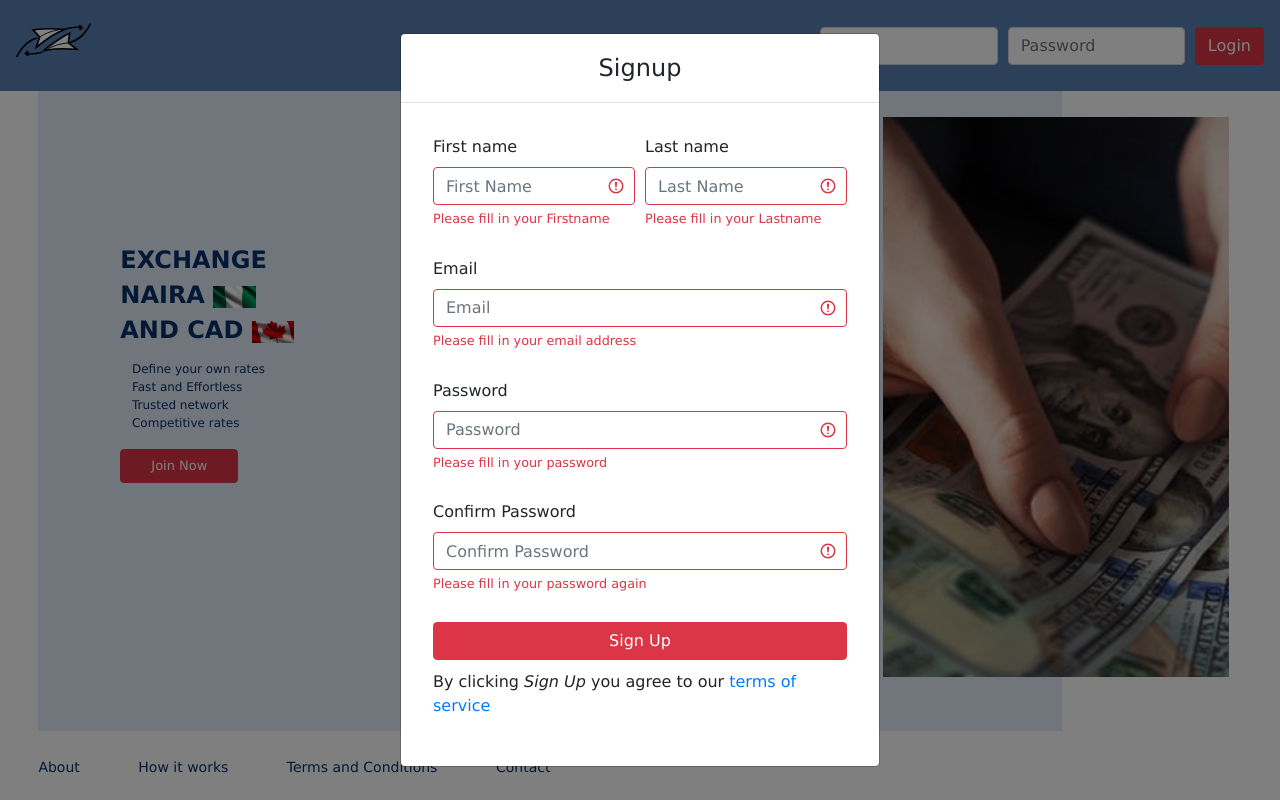
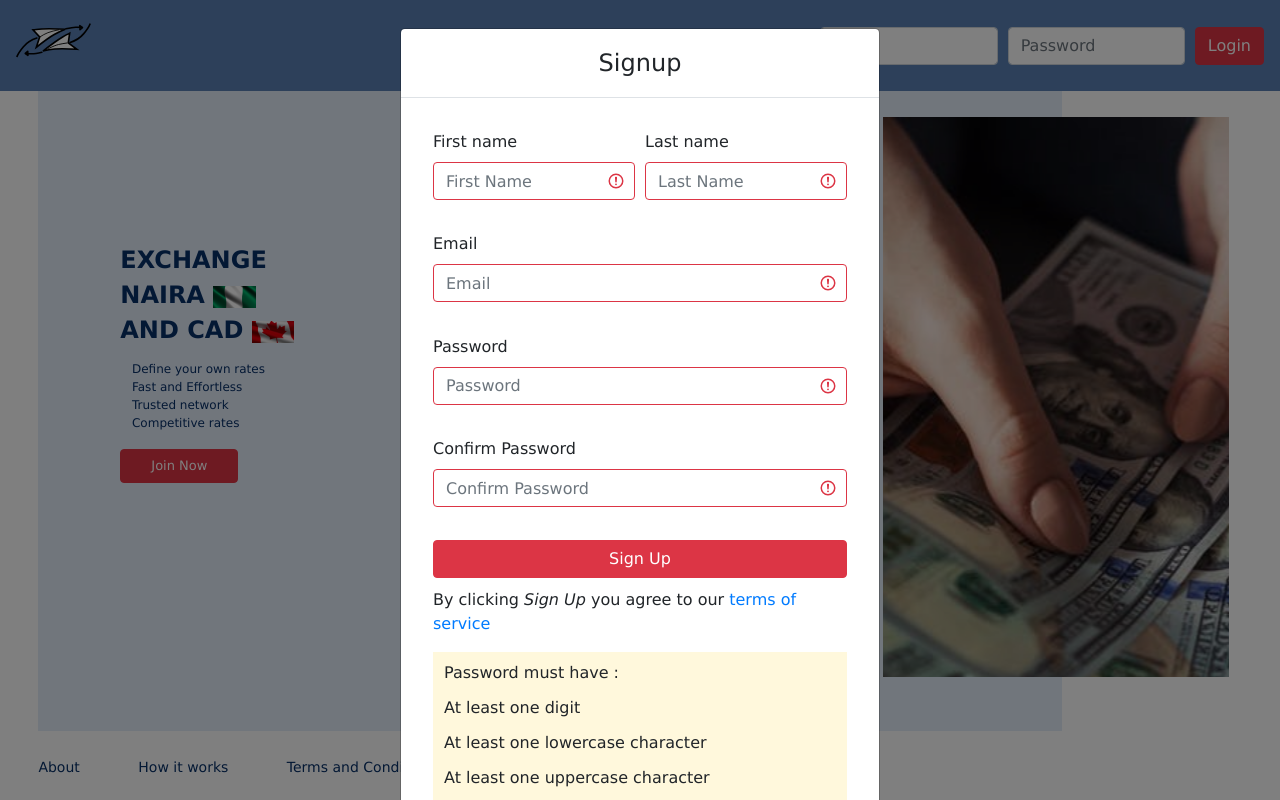
Before and after one commit to user-47/Ploutos-1, a React (Create React App) app in the folder ploutos/: page / in a window 1280 px wide. Both pictures are taken after a click on the button "Join Now". Built offline with nearby package versions, Linux system fonts and the light colour scheme.

Commit message:
tweaking password validatino for signing up

```diff
--- a/ploutos/src/components/Modal/SignUpModal/SignUpModal.comp.jsx
+++ b/ploutos/src/components/Modal/SignUpModal/SignUpModal.comp.jsx
@@ -2,6 +2,7 @@ import React from 'react';
 import { Modal, Button, Form, Col } from "react-bootstrap";
 import ValidationController from '../../../controllers/ValidationController';
 import ErrorMessageController from '../../../controllers/ErrorMessageController';
+// import { Formik } from 'formik';
 import './SignUpModal.styles.css';
 
 
@@ -14,7 +15,7 @@ const SignUpModal = ({closeOnSubmit, ...props}) => {
     password: '',
     confirmPassword: ''
   });
-
+  const passwordErrorArray = ['At least one digit', 'At least one lowercase character', 'At least one uppercase character', 'At least 8 characters in length'];
   const [errorMessage, setErrorMessage] = React.useState('');
 
   const handleChange = (e) => {
@@ -80,11 +81,11 @@ const SignUpModal = ({closeOnSubmit, ...props}) => {
                 value={signupDetails.firstName}
                 onChange={handleChange}
                 isValid={ValidationController.validateFirstname(signupDetails.firstName)}
-                isInvalid={(!ValidationController.validateFirstname(signupDetails.firstName))}
+                isInvalid={!ValidationController.validateFirstname(signupDetails.firstName)}
               />
-              <Form.Control.Feedback>Looks good!</Form.Control.Feedback>
+              <Form.Control.Feedback></Form.Control.Feedback>
               <Form.Control.Feedback type="invalid">
-                {ErrorMessageController.nameErrorMessage(signupDetails.firstName, 'Firstname')}
+                {/* {ErrorMessageController.nameErrorMessage(signupDetails.firstName, 'Firstname')} */}
               </Form.Control.Feedback>
             </Form.Group>
             <Form.Group as={Col} md="6" controlId="validationFormik02">
@@ -96,12 +97,12 @@ const SignUpModal = ({closeOnSubmit, ...props}) => {
                 value={signupDetails.lastName}
                 onChange={handleChange}
                 isValid={ValidationController.validateLastname(signupDetails.lastName)}
-                isInvalid={(!ValidationController.validateLastname(signupDetails.lastName))}
+                isInvalid={!ValidationController.validateLastname(signupDetails.lastName)}
               />
 
-              <Form.Control.Feedback>Looks good!</Form.Control.Feedback>
+              <Form.Control.Feedback></Form.Control.Feedback>
               <Form.Control.Feedback type="invalid">
-                {ErrorMessageController.nameErrorMessage(signupDetails.lastName, 'Lastname')}
+                {/* {ErrorMessageController.nameErrorMessage(signupDetails.lastName, 'Lastname')} */}
               </Form.Control.Feedback>
             </Form.Group>
 
@@ -116,11 +117,11 @@ const SignUpModal = ({closeOnSubmit, ...props}) => {
                 value={signupDetails.email}
                 onChange={handleChange}
                 isValid={ValidationController.validateEmail(signupDetails.email)}
-                isInvalid={(!ValidationController.validateEmail(signupDetails.email))}
+                isInvalid={!ValidationController.validateEmail(signupDetails.email)}
               />
-              <Form.Control.Feedback>Looks good!</Form.Control.Feedback>
+              <Form.Control.Feedback></Form.Control.Feedback>
               <Form.Control.Feedback type="invalid">
-                {ErrorMessageController.emailErrorMessage(signupDetails.email)}
+                {/* {ErrorMessageController.emailErrorMessage(signupDetails.email)} */}
               </Form.Control.Feedback>
             </Form.Group>
           </Form.Row>
@@ -136,9 +137,9 @@ const SignUpModal = ({closeOnSubmit, ...props}) => {
                 isValid={ValidationController.validatePassword(signupDetails.password)}
                 isInvalid={(!ValidationController.validatePassword(signupDetails.password))}
               />
-              <Form.Control.Feedback>Looks good!</Form.Control.Feedback>
+              <Form.Control.Feedback></Form.Control.Feedback>
               <Form.Control.Feedback type="invalid">
-                {ErrorMessageController.passwordErrorMessage(signupDetails.password)}
+                {/* {ErrorMessageController.passwordErrorMessage(signupDetails.password)} */}
               </Form.Control.Feedback>
             </Form.Group>
           </Form.Row>
@@ -154,14 +155,29 @@ const SignUpModal = ({closeOnSubmit, ...props}) => {
                 isValid={ValidationController.validateConfirmPassword(signupDetails.password, signupDetails.confirmPassword)}
                 isInvalid={(!ValidationController.validateConfirmPassword(signupDetails.password, signupDetails.confirmPassword))}
               />
-              <Form.Control.Feedback>Looks good!</Form.Control.Feedback>
+              <Form.Control.Feedback></Form.Control.Feedback>
               <Form.Control.Feedback type="invalid">
-                {ErrorMessageController.confirmPasswordErrorMessage(signupDetails.password, signupDetails.confirmPassword)}
+                {/* {ErrorMessageController.confirmPasswordErrorMessage(signupDetails.password, signupDetails.confirmPassword)} */}
               </Form.Control.Feedback>
             </Form.Group>
           </Form.Row>
           <div style={{color: 'red', marginTop: '10px', marginBottom: '10px'}}>{errorMessage ? `*${errorMessage}` : ''}</div>
           <Button type="submit" variant="danger" className="signup-btn">Sign Up</Button>
+          <div style={{marginTop: '10px', marginBottom: '10px'}}>
+            <p>By clicking <em>Sign Up</em> you agree to our
+              <a href="/"> terms of service</a>
+            </p>
+          </div>
+
+          <div style={{ marginTop: '2%', padding: '11px', lineHeight: '1.2', backgroundColor: 'cornsilk'}}>
+            <p>Password must have : </p>
+            {
+              passwordErrorArray.map((error) => (
+                <p>{error}</p>
+              ))
+            }
+
+          </div>
         </Form>
 
         {/* <div className="signup-with-text">or sign up with:</div>
@@ -171,11 +187,7 @@ const SignUpModal = ({closeOnSubmit, ...props}) => {
             <img src="../../assets/icons/google-icon.svg" alt="google icon" />
           </div>
         </div> */}
-        <div style={{marginTop: '10px', marginBottom: '10px'}}>
-            <p>By clicking <em>Sign Up</em> you agree to our
-              <a href="/"> terms of service</a>
-            </p>
-          </div>
+
       </Modal.Body>
     </Modal>
   );
--- a/ploutos/src/controllers/ValidationController.js
+++ b/ploutos/src/controllers/ValidationController.js
@@ -30,8 +30,9 @@ class ValidationController {
   };
 
   static validatePassword = (password) => {
-    const regex = /^(?=.*[a-z])(?=.*[A-Z])(?=.*\d)(?=.*[@$!%*?&])[A-Za-z\d@$!%*?&]{8,10}$/;
+    const regex = /^(?=.*[a-z])(?=.*[A-Z])(?=.*\d)(?=.*[@$!%*?&-£/_.,:;<>~#{}"'^=+{}`¬])[A-Za-z\d@$!%*?&-£/_.,:;<>~#{}"'^=+{}`¬]{8}$/;
     // ^(?=.*[a-z])(?=.*[A-Z])(?=.*\d)(?=.*[@$!%*?&])[A-Za-z\d@$!%*?&]{8,10}$
+    // ^(?=.*[0-9])(?=.*[a-z])(?=.*[A-Z])(?=.*[*.!@$%^&(){}[]:;<>,.?/~_+-=|\]).{8,32}$
 
     return regex.test(password) && !validator.isEmpty(password);
   };
```
Also changed, not shown: ploutos/src/controllers/ErrorMessageController.js (+8 -0 lines).
